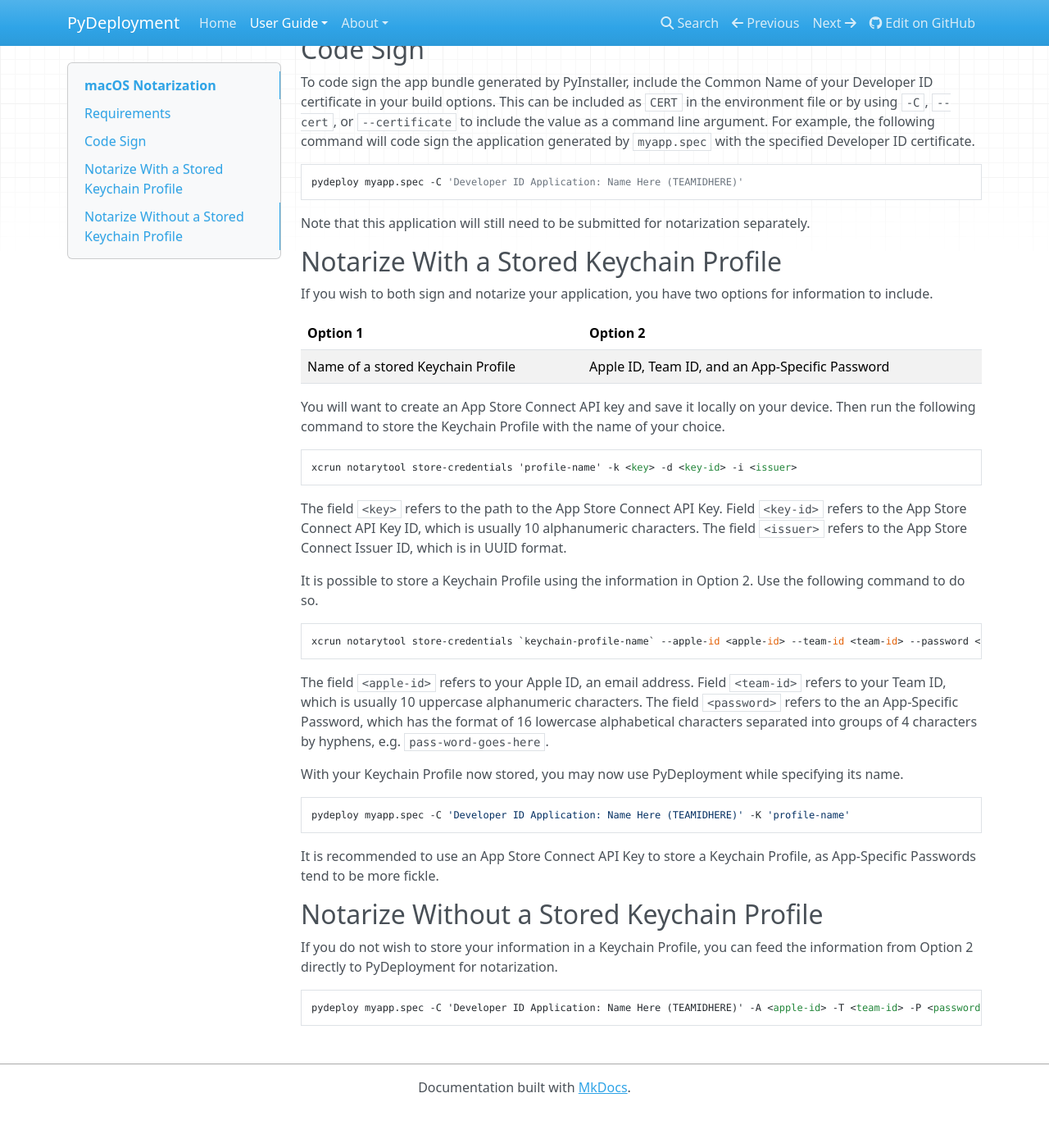
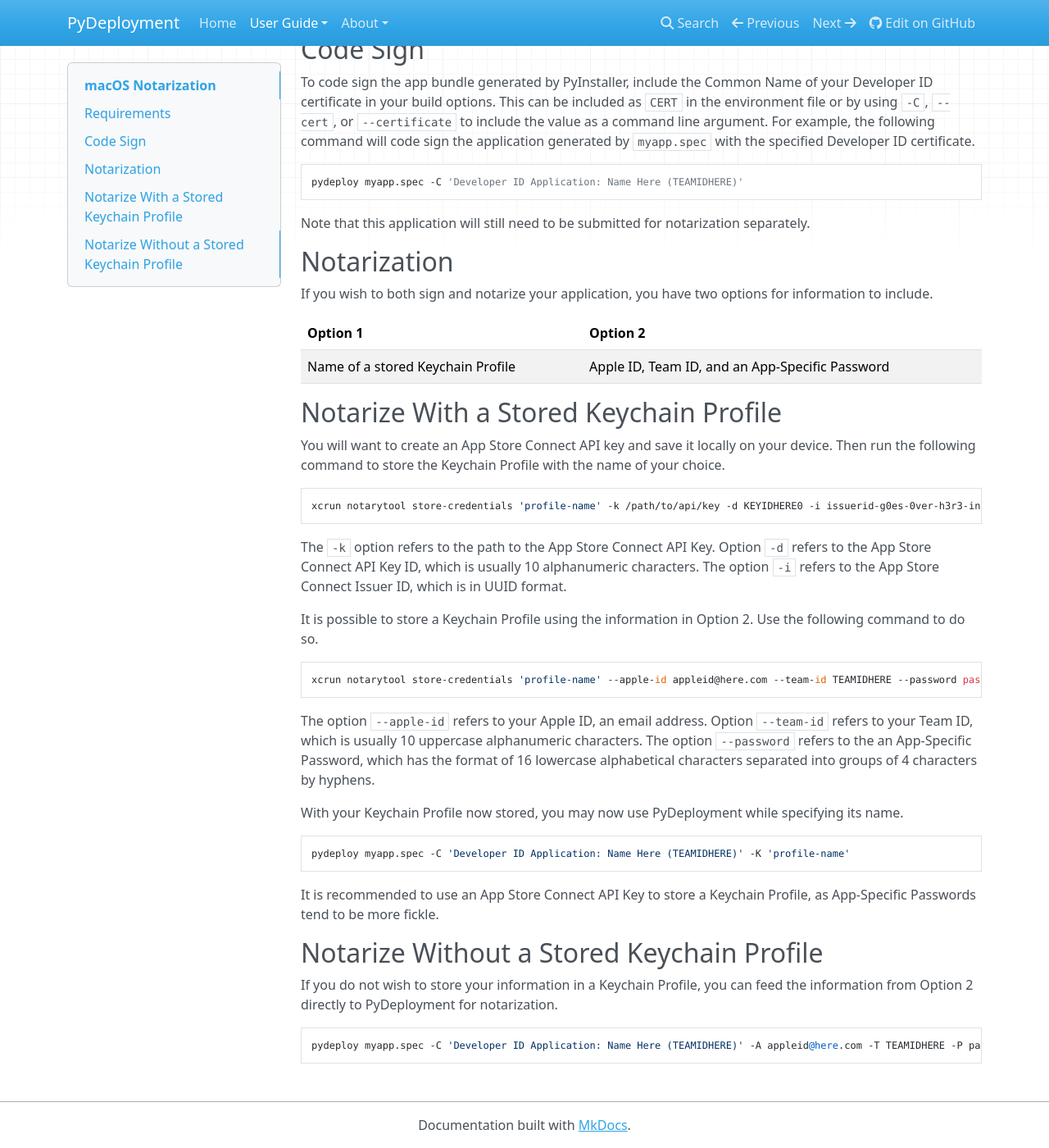
Before and after one commit to pydeployment/pydeployment, an MkDocs documentation site: the page built from docs/user-guide/advanced/macos-notarization.md, in a window 1280 px wide and 1400 px high, scrolled down 542 px. Shown: the whole window at 82% size. Built offline with MkDocs 1.6.1, drawn with Linux system fonts in a browser that asks for light colours; nearby versions of some CDN libraries; before the commit the page ends 1896 px from its top, so only the background shows below that.

Commit message:
docs: Update macOS notarization documentation
[ci skip]

````diff
--- a/docs/user-guide/advanced/macos-notarization.md
+++ b/docs/user-guide/advanced/macos-notarization.md
@@ -39,7 +39,7 @@
 Note that this application will still need to be submitted for notarization
 separately.
 
-## Notarize With a Stored Keychain Profile
+## Notarization
 
 If you wish to both sign and notarize your application, you have two options
 for information to include.
@@ -48,31 +48,33 @@
 | :--      | :--      |
 | Name of a stored Keychain Profile | Apple ID, Team ID, and an App-Specific Password |
 
+## Notarize With a Stored Keychain Profile
+
 You will want to create an App Store Connect API key and save it locally on
 your device. Then run the following command to store the Keychain Profile with
 the name of your choice.
 
 ```
-xcrun notarytool store-credentials 'profile-name' -k <key> -d <key-id> -i <issuer>
+xcrun notarytool store-credentials 'profile-name' -k /path/to/api/key -d KEYIDHERE0 -i issuerid-g0es-0ver-h3r3-in0this0spot
 ```
 
-The field `<key>` refers to the path to the App Store Connect API Key. Field
-`<key-id>` refers to the App Store Connect API Key ID, which is usually 10
-alphanumeric characters. The field `<issuer>` refers to the App Store Connect
-Issuer ID, which is in UUID format.
+The `-k` option refers to the path to the App Store Connect API Key. Option
+`-d` refers to the App Store Connect API Key ID, which is usually 10
+alphanumeric characters. The option `-i` refers to the App Store Connect Issuer
+ID, which is in UUID format.
 
 It is possible to store a Keychain Profile using the information in Option 2.
 Use the following command to do so.
 
 ```
-xcrun notarytool store-credentials `keychain-profile-name` --apple-id <apple-id> --team-id <team-id> --password <password>
+xcrun notarytool store-credentials 'profile-name' --apple-id appleid@here.com --team-id TEAMIDHERE --password pass-word-goes-here
 ```
 
-The field `<apple-id>` refers to your Apple ID, an email address. Field
-`<team-id>` refers to your Team ID, which is usually 10 uppercase alphanumeric
-characters. The field `<password>` refers to the an App-Specific Password,
+The option `--apple-id` refers to your Apple ID, an email address. Option
+`--team-id` refers to your Team ID, which is usually 10 uppercase alphanumeric
+characters. The option `--password` refers to the an App-Specific Password,
 which has the format of 16 lowercase alphabetical characters separated into
-groups of 4 characters by hyphens, e.g. `pass-word-goes-here`.
+groups of 4 characters by hyphens.
 
 With your Keychain Profile now stored, you may now use PyDeployment while
 specifying its name.
@@ -90,5 +92,5 @@
 feed the information from Option 2 directly to PyDeployment for notarization.
 
 ```
-pydeploy myapp.spec -C 'Developer ID Application: Name Here (TEAMIDHERE)' -A <apple-id> -T <team-id> -P <password>
+pydeploy myapp.spec -C 'Developer ID Application: Name Here (TEAMIDHERE)' -A appleid@here.com -T TEAMIDHERE -P pass-word-goes-here
 ```
````
